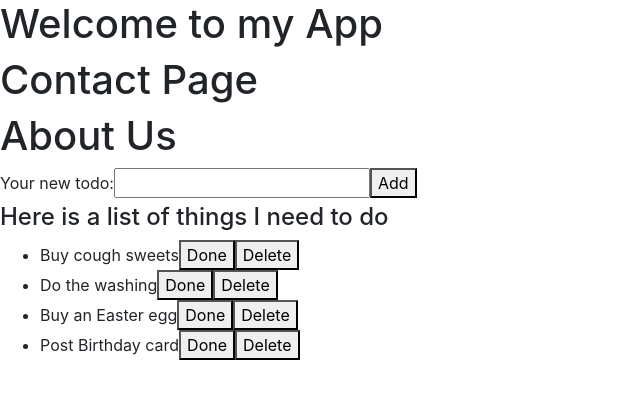
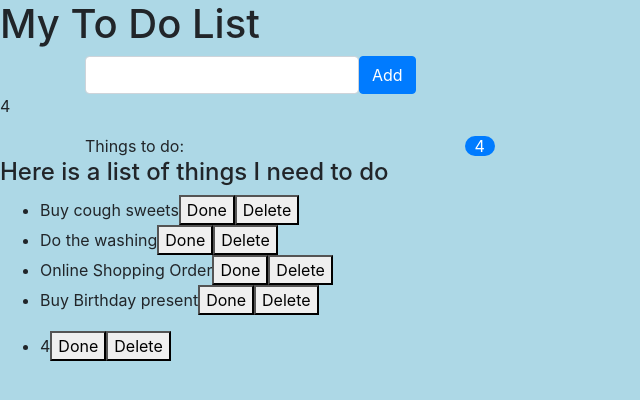
Before and after one commit to JCarter111/my-todo-app-frontend, a React app: page / in a window 1280 px wide. Shown: the top 400 px of the page, without its empty margins (0-640 px from the left). Built offline with nearby package versions, Linux system fonts and the light colour scheme.

Commit message:
start of To Do List redesign

```diff
--- a/public/index.html
+++ b/public/index.html
@@ -13,7 +13,9 @@
       user's mobile device or desktop. See https://developers.google.com/web/fundamentals/web-app-manifest/
     -->
     <link rel="manifest" href="%PUBLIC_URL%/manifest.json" />
-    <link rel="stylesheet" href="https://stackpath.bootstrapcdn.com/bootstrap/4.3.1/css/bootstrap.min.css" integrity="sha384-ggOyR0iXCbMQv3Xipma34MD+dH/1fQ784/j6cY/iJTQUOhcWr7x9JvoRxT2MZw1T" crossorigin="anonymous">
+    <link rel="stylesheet"
+    href="https://stackpath.bootstrapcdn.com/bootstrap/4.3.1/css/bootstrap.min.css"
+    integrity="sha384-ggOyR0iXCbMQv3Xipma34MD+dH/1fQ784/j6cY/iJTQUOhcWr7x9JvoRxT2MZw1T" crossorigin="anonymous">
     <!--
       Notice the use of %PUBLIC_URL% in the tags above.
       It will be replaced with the URL of the `public` folder during the build.
--- a/src/App.css
+++ b/src/App.css
@@ -1,5 +1,8 @@
 
-
+/* general formatting - background of App */
+/* body {
+  background: lightblue;
+}*/
 .App-logo {
   animation: App-logo-spin infinite 20s linear;
   height: 40vmin;
--- a/src/App.js
+++ b/src/App.js
@@ -3,21 +3,33 @@ import './App.css';
 import Nav from './components/Nav';
 import AddItem from './components/AddItem';
 import ListItem from './components/ListItems';
+import NumberTasks from './components/NumberTasks';
+
+// mimic database list
+const todoListItems = [
+  "Buy cough sweets",
+  "Do the washing",
+  "Online Shopping Order",
+  "Buy Birthday present"
+];
 
 class App extends Component {
   render() {
     return (
       <div className="App">
-       <Nav text="Welcome to my App" />
-       <Nav text="Contact Page"/>
-       <Nav text="About Us"/>
+       <Nav text="My To Do List" />
        <AddItem />
+       <p>{todoListItems.length}</p>
+       <NumberTasks text = {todoListItems.length}/>
        <h4>Here is a list of things I need to do</h4>
        <ul>
-         <ListItem text = "Buy cough sweets" />
-         <ListItem text = "Do the washing" />
-         <ListItem text = "Buy an Easter egg" />
-         <ListItem text = "Post Birthday card" />
+         {todoListItems.map(function(item){
+            return <ListItem text ={item} />
+        })}
+       </ul>
+       <ul>
+         {<ListItem text= {todoListItems.length}/>
+        }
        </ul>
       </div>
     );
--- a/src/components/AddItem.js
+++ b/src/components/AddItem.js
@@ -1,14 +1,39 @@
 import React, {Component} from "react";
+// add new task form
+// using Bootstrap inline form class
+// with accessibility for screen readers
 class AddItem extends Component {
     render () {
         return (
-        <div>
-            <form>
-                <label>Your new todo:</label>
-                <input type = "text" />
-                <button type = "button">Add</button>
-            </form>
-        </div>
+            <div id="addTasks" class = "container">
+                <div class="row align-items-left">
+                    <div class="col-12 firstCol">
+                        <form class = "form-inline"
+                            id="addNewTaskForm">
+                            <label class="sr-only"
+                                for="addNewTaskForm">
+                                Add a new task to the list
+                            </label>
+                            <input class = "form-control"
+                                id="textNewTask"
+                                type="text" name="addTask">
+                            </input>
+                            <label class = "sr-only"
+                                for="textNewTask">
+                                Input a new task
+                            </label>
+                            <input id="addNewTask"
+                                class = "btn btn-primary"
+                                type="submit" value="Add">
+                            </input>
+                            <label class = "sr-only"
+                                for="addNewTask">
+                                Submit new task
+                            </label>
+                        </form>
+                    </div>
+                </div>
+            </div>
     );
     }
 }
--- /dev/null
+++ b/src/components/NumberTasks.js
@@ -0,0 +1,24 @@
+import React, {Component} from 'react';
+// bringing in React Component
+class NumberTasks extends Component {
+    render() {
+        return (
+            <div id="countOutstandingTasks" class = "standardDiv">
+                <div id="displayOutstandingTasks" class = "container">
+                    <div class = "row">
+                        <div id="tasksText" class = "col-4">
+                            Things to do:
+                        </div>
+                    <div id = "noOfTasks" class = "col-8">
+                        <span class = "badge-pill badge-primary">{this.props.text}
+                        </span>
+                        <span class="sr-only">Tasks outstanding</span>
+                    </div>
+                </div>
+            </div>
+        </div>
+        );
+    }
+}
+// ES6 feature
+export default NumberTasks;
--- a/src/index.css
+++ b/src/index.css
@@ -1,6 +1,8 @@
 body {
   margin: 0;
   padding: 0;
+  /* background color on index page */
+  background: lightblue;
   font-family: -apple-system, BlinkMacSystemFont, "Segoe UI", "Roboto", "Oxygen",
     "Ubuntu", "Cantarell", "Fira Sans", "Droid Sans", "Helvetica Neue",
     sans-serif;
```
Also changed, not shown: src/images/Shopping_List.jpg (added).
